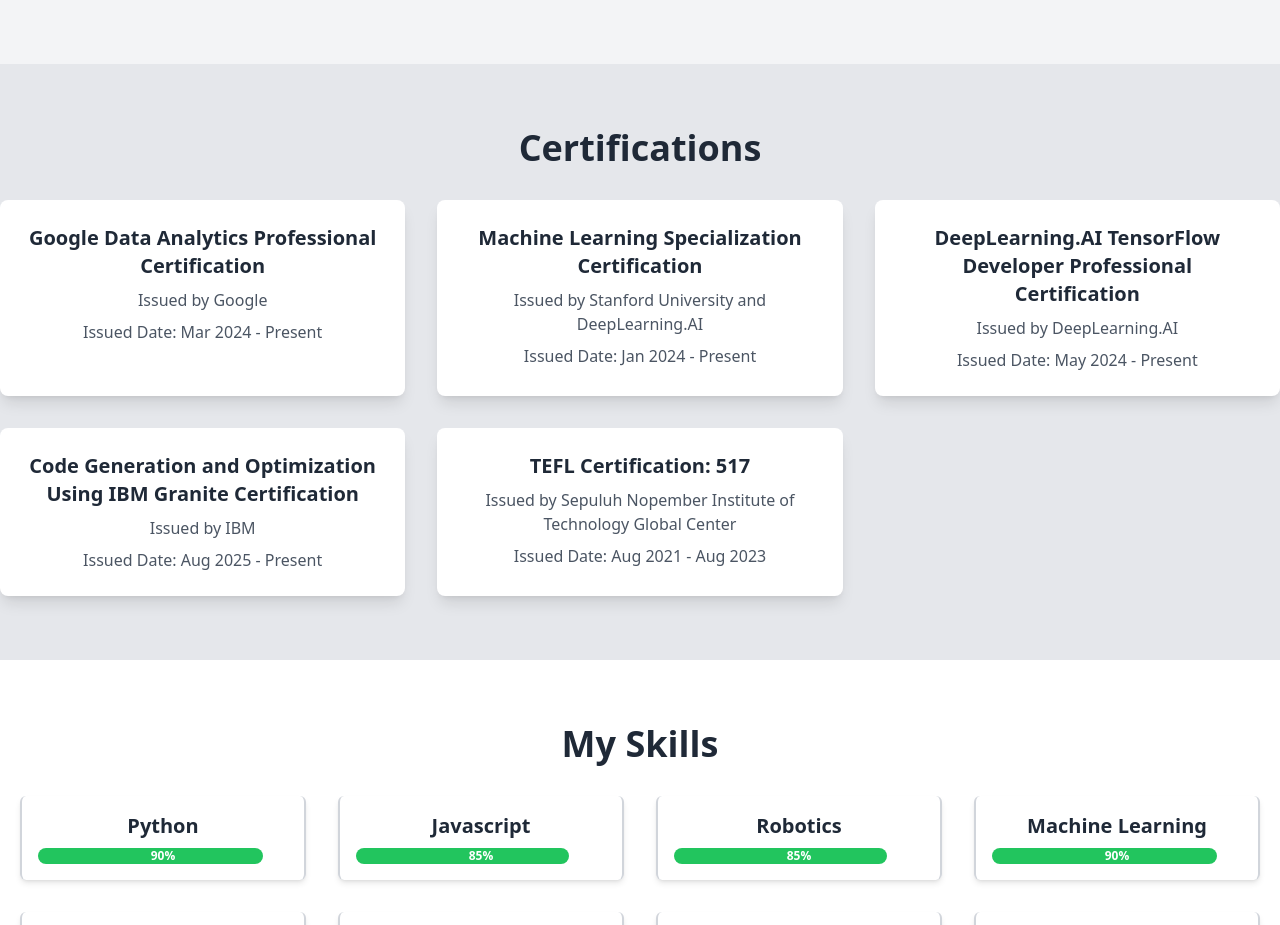
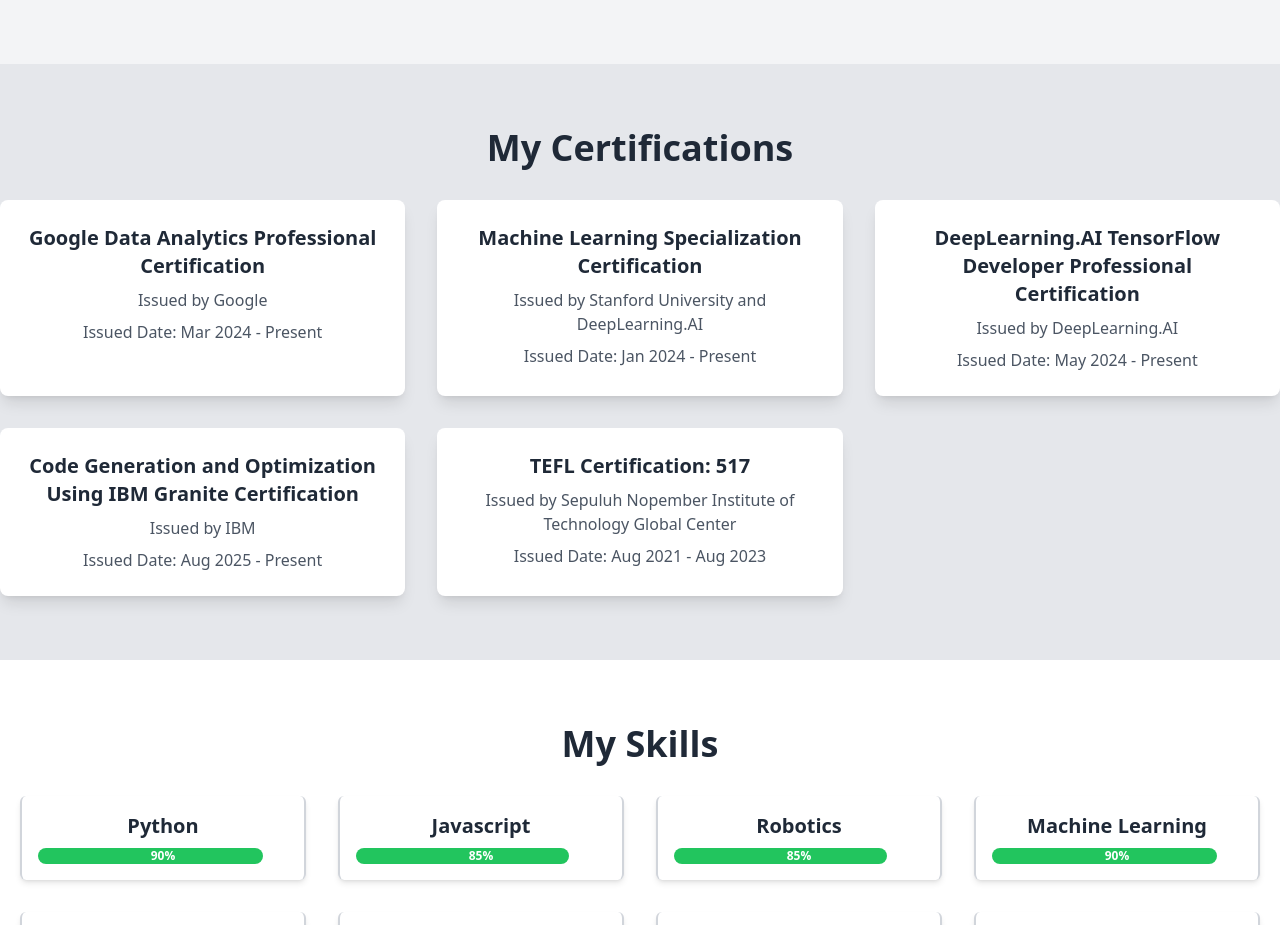
Before and after one commit to FariqJavier/FariqJavier.github.io, a React (Create React App) app: page / in a window 1280 px wide. Shown: the part 1220-2145 px from the top of the page. Built offline with nearby package versions, Linux system fonts and the light colour scheme.

Commit message:
update certification: refactor to isolate the sensitive data

```diff
--- a/src/components/Certifications.tsx
+++ b/src/components/Certifications.tsx
@@ -1,36 +1,43 @@
 import React from "react";
 
+interface CertificationProps {
+  name: string;
+  issuer: string;
+  issuedDate: string;
+}
+
+const CertificationCard: React.FC<CertificationProps> = ({ name, issuer, issuedDate }) => {
+  return (
+    <div className="bg-white p-6 rounded-lg shadow-lg hover:shadow-2xl transition-all ">
+      <h3 className="text-xl font-semibold">{name}</h3>
+      <p className="text-gray-600 mt-2">Issued by {issuer}</p>
+      <p className="text-gray-600 mt-2">Issued Date: {issuedDate}</p>
+    </div>
+  );
+};
+
 const Certifications: React.FC = () => {
+  const certificationsData = [
+    { name: "Google Data Analytics Professional Certification", issuer: "Google", issuedDate: "Mar 2024 - Present" },
+    { name: "Machine Learning Specialization Certification", issuer: "Stanford University and DeepLearning.AI", issuedDate: "Jan 2024 - Present" },
+    { name: "DeepLearning.AI TensorFlow Developer Professional Certification", issuer: "DeepLearning.AI", issuedDate: "May 2024 - Present" },
+    { name: "Code Generation and Optimization Using IBM Granite Certification", issuer: "IBM", issuedDate: "Aug 2025 - Present" },
+    { name: "TEFL Certification: 517", issuer: "Sepuluh Nopember Institute of Technology Global Center", issuedDate: "Aug 2021 - Aug 2023" }
+  ];
+
   return (
     <section id="certifications" className="py-16 bg-gray-200">
       <div className="max-w-screen-xl mx-auto text-center">
-        <h2 className="text-4xl font-semibold mb-8">Certifications</h2>
+        <h2 className="text-4xl font-semibold mb-8">My Certifications</h2>
         <div className="grid grid-cols-1 md:grid-cols-2 lg:grid-cols-3 gap-8">
-          <div className="bg-white p-6 rounded-lg shadow-lg">
-            <h3 className="text-xl font-semibold">Google Data Analytics Professional Certification</h3>
-            <p className="text-gray-600 mt-2">Issued by Google</p>
-            <p className="text-gray-600 mt-2">Issued Date: Mar 2024 - Present</p>
-          </div>
-          <div className="bg-white p-6 rounded-lg shadow-lg">
-            <h3 className="text-xl font-semibold">Machine Learning Specialization Certification</h3>
-            <p className="text-gray-600 mt-2">Issued by Stanford University and DeepLearning.AI</p>
-            <p className="text-gray-600 mt-2">Issued Date: Jan 2024 - Present</p>
-          </div>
-          <div className="bg-white p-6 rounded-lg shadow-lg">
-            <h3 className="text-xl font-semibold">DeepLearning.AI TensorFlow Developer Professional Certification</h3>
-            <p className="text-gray-600 mt-2">Issued by DeepLearning.AI</p>
-            <p className="text-gray-600 mt-2">Issued Date: May 2024 - Present</p>
-          </div>
-          <div className="bg-white p-6 rounded-lg shadow-lg">
-            <h3 className="text-xl font-semibold">Code Generation and Optimization Using IBM Granite Certification</h3>
-            <p className="text-gray-600 mt-2">Issued by IBM</p>
-            <p className="text-gray-600 mt-2">Issued Date: Aug 2025 - Present</p>
-          </div>
-          <div className="bg-white p-6 rounded-lg shadow-lg">
-            <h3 className="text-xl font-semibold">TEFL Certification: 517</h3>
-            <p className="text-gray-600 mt-2">Issued by Sepuluh Nopember Institute of Technology Global Center</p>
-            <p className="text-gray-600 mt-2">Issued Date: Aug 2021 - Aug 2023</p>
-          </div>
+          {certificationsData.map((certification, index) => (
+            <CertificationCard
+              key={index}
+              name={certification.name}
+              issuer={certification.issuer}
+              issuedDate={certification.issuedDate}
+            />
+          ))}
         </div>
       </div>
     </section>
```
